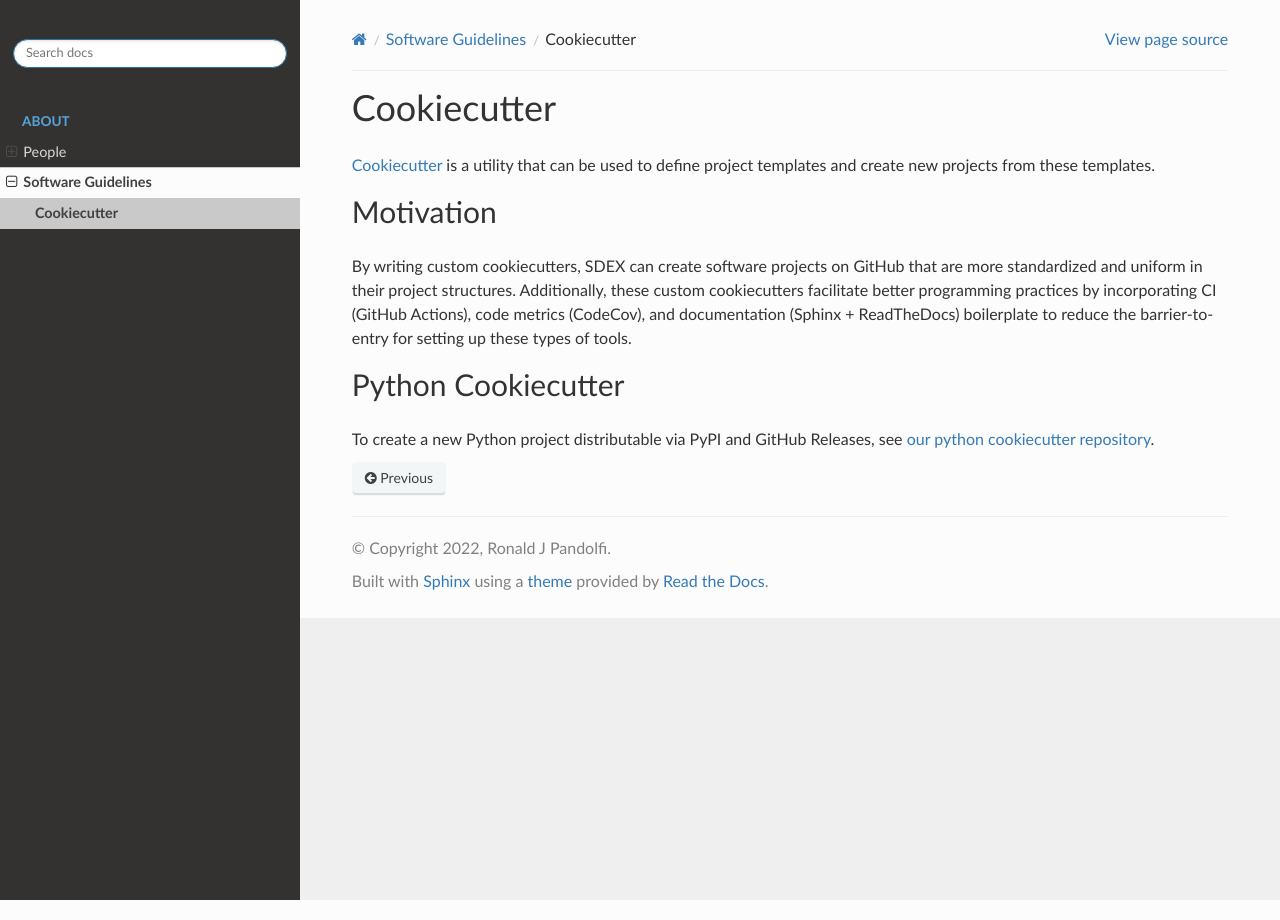
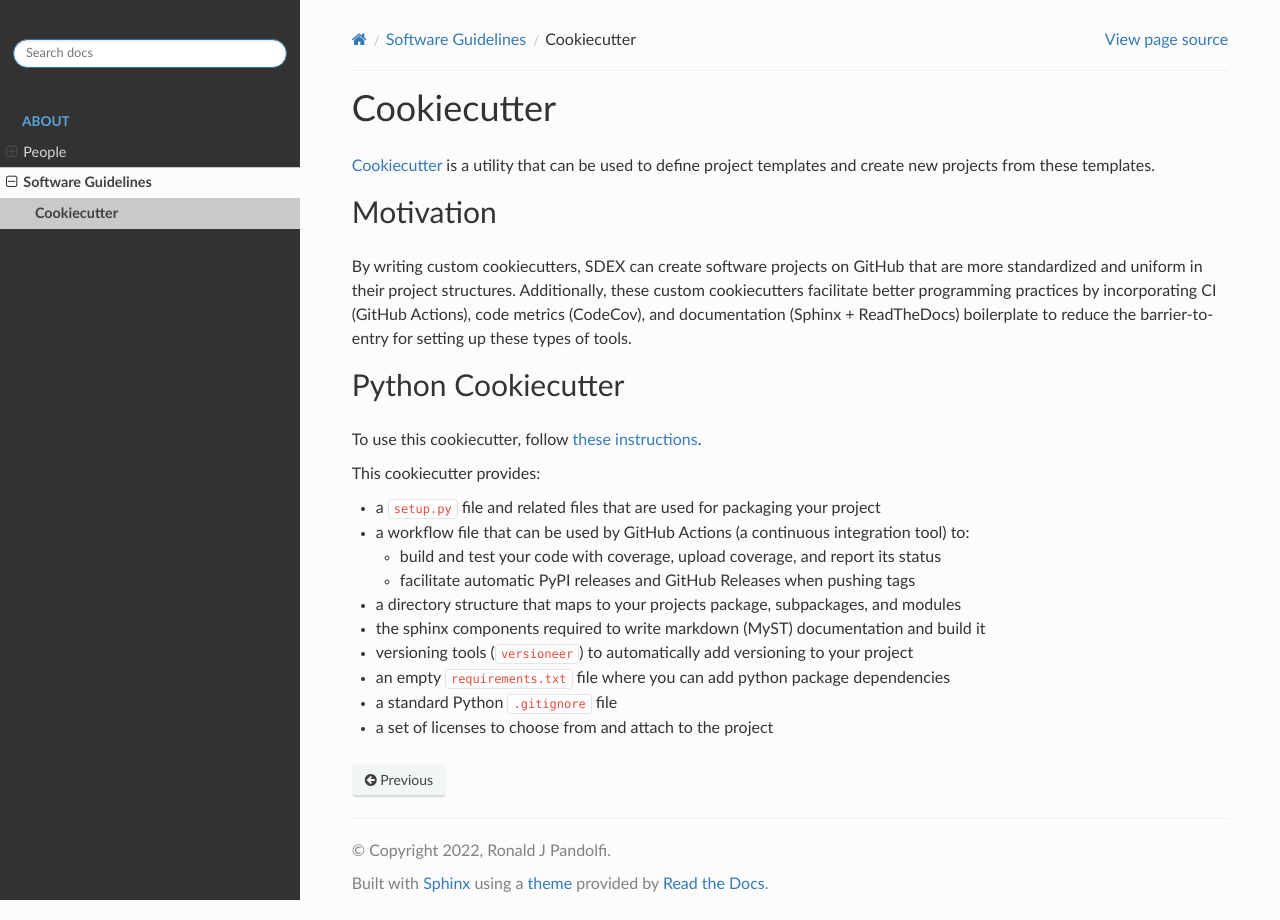
Before and after one commit to lbl-sdex/lbl-sdex.github.io, a Sphinx documentation site: the page built from docs/source/guidelines/cookiecutter.md, in a window 1280 px wide. Built offline with Sphinx 7.4.7 and the Read the Docs theme 2.0.0, drawn with Linux system fonts in a browser that asks for light colours.

Commit message:
update cookiecutter docs

```diff
--- a/docs/source/guidelines/cookiecutter.md
+++ b/docs/source/guidelines/cookiecutter.md
@@ -14,5 +14,17 @@ boilerplate to reduce the barrier-to-entry for setting up these types of tools.
 
 ## Python Cookiecutter
 
-To create a new Python project distributable via PyPI and GitHub Releases,
-see [our python cookiecutter repository](https://github.com/ihumphrey/cookiecutter-pypackage#readme).
+To use this cookiecutter, follow [these instructions](https://github.com/ihumphrey/cookiecutter-pypackage#readme).
+
+This cookiecutter provides:
+
+* a `setup.py` file and related files that are used for packaging your project
+* a workflow file that can be used by GitHub Actions (a continuous integration tool) to:
+  * build and test your code with coverage, upload coverage, and report its status
+  * facilitate automatic PyPI releases and GitHub Releases when pushing tags
+* a directory structure that maps to your projects package, subpackages, and modules
+* the sphinx components required to write markdown (MyST) documentation and build it
+* versioning tools (`versioneer`) to automatically add versioning to your project
+* an empty `requirements.txt` file where you can add python package dependencies
+* a standard Python `.gitignore` file
+* a set of licenses to choose from and attach to the project
```
